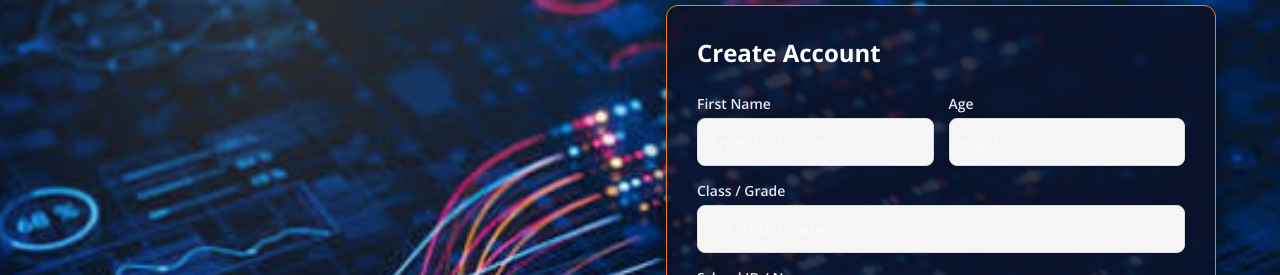
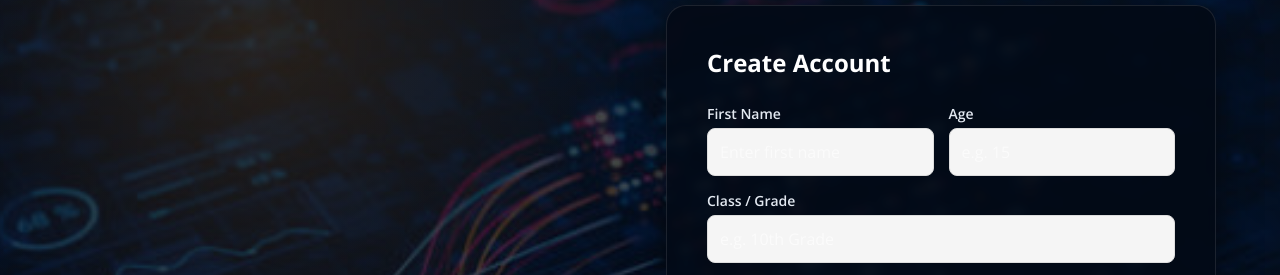
Before and after one commit to metafixerhub/tsinghua, a plain HTML site: page frontend/index.html in a window 1280 px wide. Shown: the part 95-370 px from the top of the page. Drawn offline with nearby package versions, Linux system fonts and the light colour scheme.

Commit message:
Darken background image overlay for readability

```diff
--- a/frontend/assets/dashboard.css
+++ b/frontend/assets/dashboard.css
@@ -11,7 +11,7 @@ body {
     font-family: 'Open Sans', sans-serif;
     color: #ffffff;
     overflow-x: hidden;
-    background: url('backgroud.jpeg') center/cover no-repeat fixed;
+    background: linear-gradient(rgba(3, 10, 22, 0.75), rgba(3, 10, 22, 0.75)), url('backgroud.jpeg') center/cover no-repeat fixed;
     background-color: #030a16;
 }
 
--- a/frontend/assets/style.css
+++ b/frontend/assets/style.css
@@ -10,7 +10,7 @@ body {
     font-family: 'Open Sans', sans-serif;
     color: #ffffff;
     overflow-x: hidden;
-    background: url('backgroud.jpeg') center/cover no-repeat fixed;
+    background: linear-gradient(rgba(3, 10, 22, 0.75), rgba(3, 10, 22, 0.75)), url('backgroud.jpeg') center/cover no-repeat fixed;
     background-color: #030a16;
 }
 
@@ -133,11 +133,15 @@ body {
 }
 
 .glass-form-box {
-    background: rgba(10, 17, 40, 0.85);
-    border: 1px solid #f28500;
-    border-radius: 12px;
-    padding: 30px;
-    box-shadow: 0 10px 30px rgba(0, 0, 0, 0.5);
+    background: rgba(3, 10, 22, 0.85); /* Darker translucent background */
+    backdrop-filter: blur(4px); /* Much less blur so background image remains visible */
+    -webkit-backdrop-filter: blur(4px);
+    border: 1px solid rgba(255, 255, 255, 0.1);
+    border-radius: 20px;
+    padding: 40px;
+    box-shadow: 0 20px 40px rgba(0, 0, 0, 0.5);
+    position: relative;
+    overflow: hidden;
 }
 
 .glass-form-box h2 {
```
